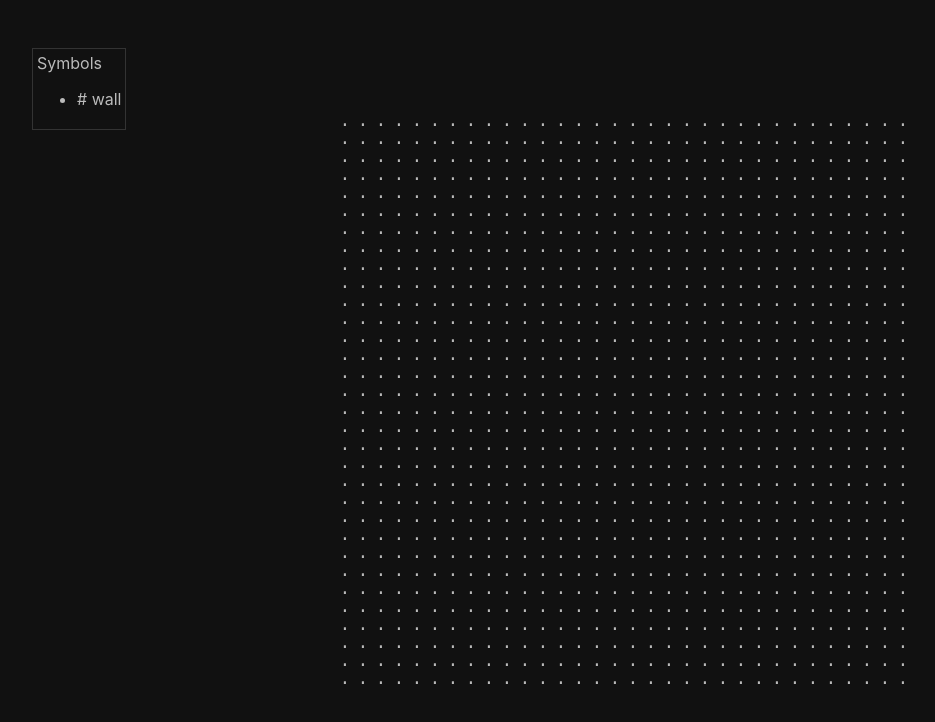
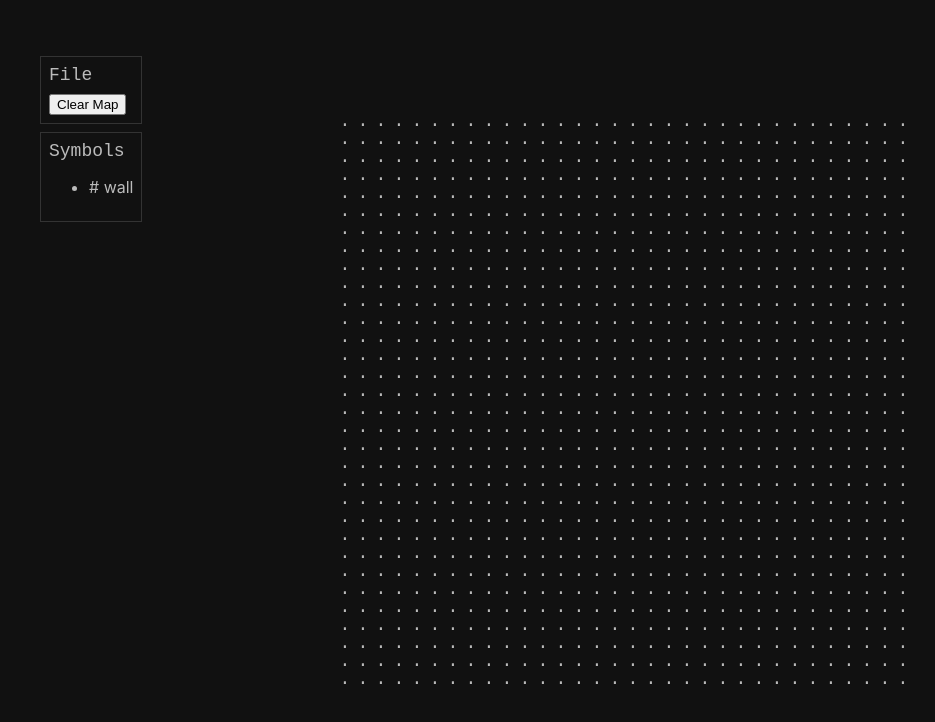
Before and after one commit to doeg/OLD-asciimap, a Next.js app: page / in a window 1280 px wide. Shown: the top 722 px of the page, without its empty margins (16-951 px from the left). Built offline with nearby package versions, Linux system fonts and the light colour scheme.

Commit message:
Add FilePanel + 'Clear Map' button

```diff
--- /dev/null
+++ b/components/FilePanel.tsx
@@ -0,0 +1,14 @@
+import { FunctionComponent } from "react";
+import { Panel } from "./Panel";
+
+interface Props {
+  onClear: () => void;
+}
+
+export const FilePanel: FunctionComponent<Props> = ({ onClear }) => {
+  return (
+    <Panel title="File">
+      <button onClick={onClear}>Clear Map</button>
+    </Panel>
+  );
+};
--- a/components/Panel.module.css
+++ b/components/Panel.module.css
@@ -1,9 +1,11 @@
 .panel {
   border: solid 1px var(--border);
-  padding: 4px;
+  margin: 8px;
+  padding: 8px;
+}
 
-  /* TODO: adjust positioning */
-  position: absolute;
-  top: 48px;
-  left: 48px;
+.title {
+  font-family: monospace;
+  font-size: 18px;
+  margin: 0 0 8px 0;
 }
--- a/components/Panel.tsx
+++ b/components/Panel.tsx
@@ -10,7 +10,7 @@ interface Props {
 export const Panel: FunctionComponent<Props> = ({ children, title }) => {
   return (
     <div className={style.panel}>
-      <div>{title}</div>
+      <div className={style.title}>{title}</div>
       {children}
     </div>
   );
--- a/components/Workspace.module.css
+++ b/components/Workspace.module.css
@@ -7,3 +7,11 @@
   position: relative;
   width: 100vw;
 }
+
+.sidebar {
+  height: 100vh;
+  left: 0;
+  padding: 48px;
+  position: absolute;
+  top: 0;
+}
--- a/components/Workspace.tsx
+++ b/components/Workspace.tsx
@@ -1,12 +1,17 @@
 import { useState } from "react";
 
 import { createMap, Map, updateTile } from "../utils/map";
+import { FilePanel } from "./FilePanel";
 import { MapCanvas } from "./MapCanvas";
 import { SymbolsPanel } from "./SymbolsPanel";
 import style from "./Workspace.module.css";
 
 export const Workspace = () => {
   const [map, setMap] = useState<Map>(createMap());
+
+  const onClear = () => {
+    setMap(createMap());
+  };
 
   const onClickCell = (rdx: number, cdx: number) => {
     // FIXME hardcoded hacks
@@ -24,7 +29,10 @@ export const Workspace = () => {
 
   return (
     <div className={style.container}>
-      <SymbolsPanel map={map} />
+      <div className={style.sidebar}>
+        <FilePanel onClear={onClear} />
+        <SymbolsPanel map={map} />
+      </div>
       <MapCanvas map={map} onClickCell={onClickCell} />
     </div>
   );
```
